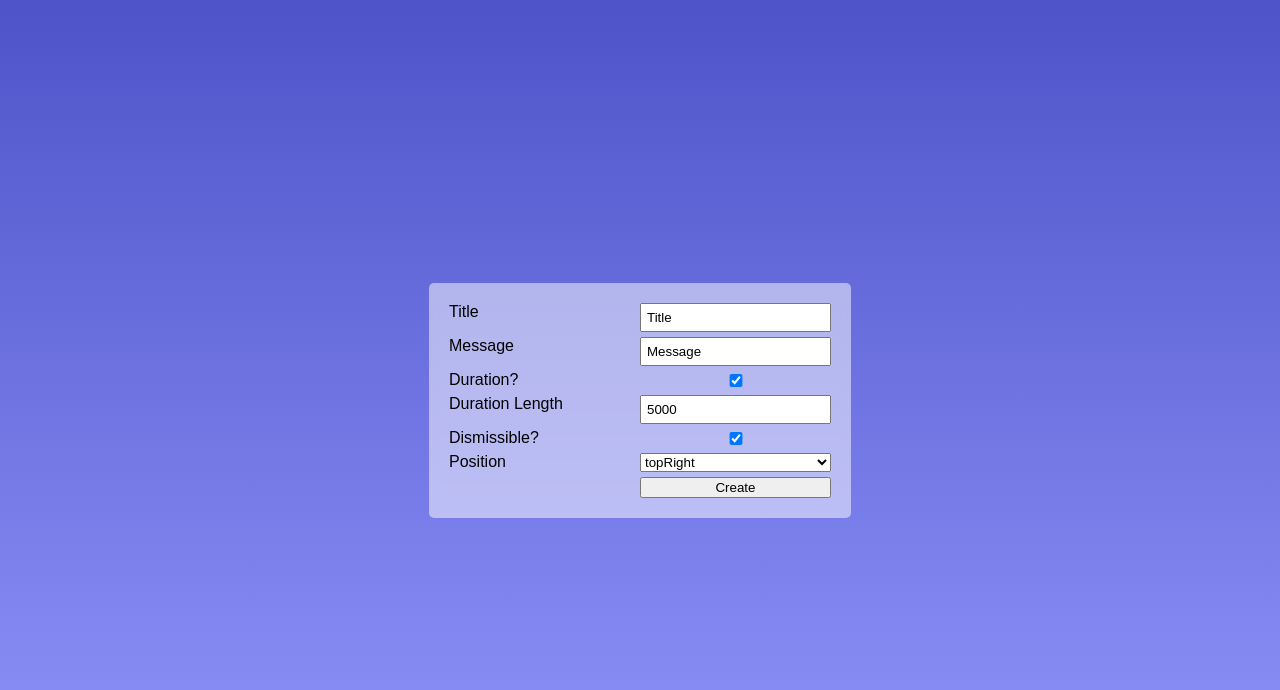
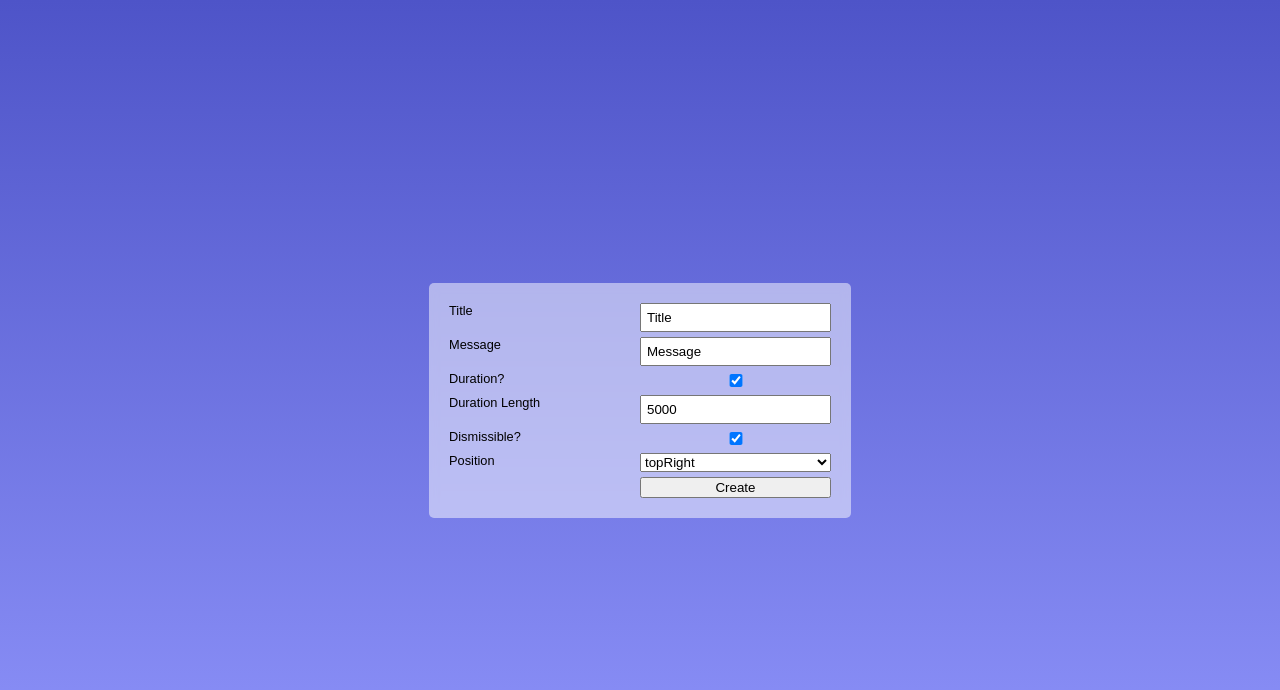
Before and after one commit to akeamwoods/SagaAlert, a React (Create React App) app: page / in a window 1280 px wide. Shown: the top 690 px of the page. Built offline with nearby package versions, Linux system fonts and the light colour scheme; what typesafe-actions would draw is missing.

Commit message:
smaller font-size

```diff
--- a/src/style.css
+++ b/src/style.css
@@ -9,4 +9,5 @@ body,
 body {
   background: linear-gradient(#4e54c8, #8f94fb);
   font-family: Arial, Helvetica, sans-serif;
+  font-size: 0.8em;
 }
```
